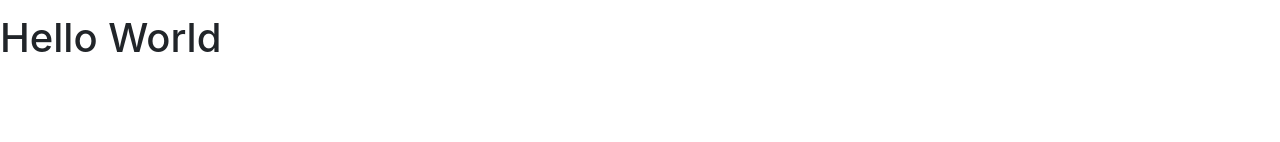
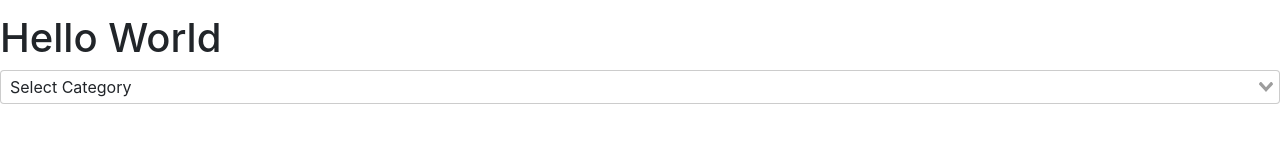
Before and after one commit to beyongbell/nuxt-learning, a Nuxt app: page / in a window 1280 px wide. Shown: the part 374-516 px from the top of the page. Built offline with nearby package versions, Linux system fonts and the light colour scheme.

Commit message:
Vue Selected

```diff
--- /dev/null
+++ b/assets/styles/import.css
@@ -0,0 +1 @@
+@import 'vue-select/dist/vue-select.css';
--- a/nuxt.config.js
+++ b/nuxt.config.js
@@ -29,12 +29,14 @@ export default {
 
   // Global CSS (https://go.nuxtjs.dev/config-css)
   css: [
+    '@/assets/styles/import.css',
     '@/assets/styles/main.css'
   ],
 
   // Plugins to run before rendering page (https://go.nuxtjs.dev/config-plugins)
   plugins: [
-    '@/plugins/scrollto.js'
+    '@/plugins/scrollto.js',
+    '@/plugins/select.js'
   ],
 
   // Auto import components (https://go.nuxtjs.dev/config-components)
--- a/package.json
+++ b/package.json
@@ -12,7 +12,8 @@
     "axios": "^0.21.1",
     "core-js": "^3.6.5",
     "nuxt": "^2.14.6",
-    "vue-scrollto": "^2.20.0"
+    "vue-scrollto": "^2.20.0",
+    "vue-select": "^3.11.2"
   },
   "devDependencies": {}
 }
--- a/pages/index.vue
+++ b/pages/index.vue
@@ -1,11 +1,21 @@
 <template lang="">
   <div>
     <h1> Hello World </h1>
+    <v-select v-model="selected" :options="options" placeholder="Select Category"></v-select>
   </div>
 </template>
 <script>
 export default {
-
+  data() {
+    return {
+      selected: '',
+      options: [
+        'foo',
+        'bar',
+        'baz'
+      ]
+    }
+  }
 }
 </script>
 <style lang="">
--- /dev/null
+++ b/plugins/select.js
@@ -0,0 +1,4 @@
+import Vue from 'vue'
+import vSelect from "vue-select";
+
+Vue.component("v-select", vSelect);
```
Also changed, not shown: 1 other file (tests, documents, lock files or other folders).
